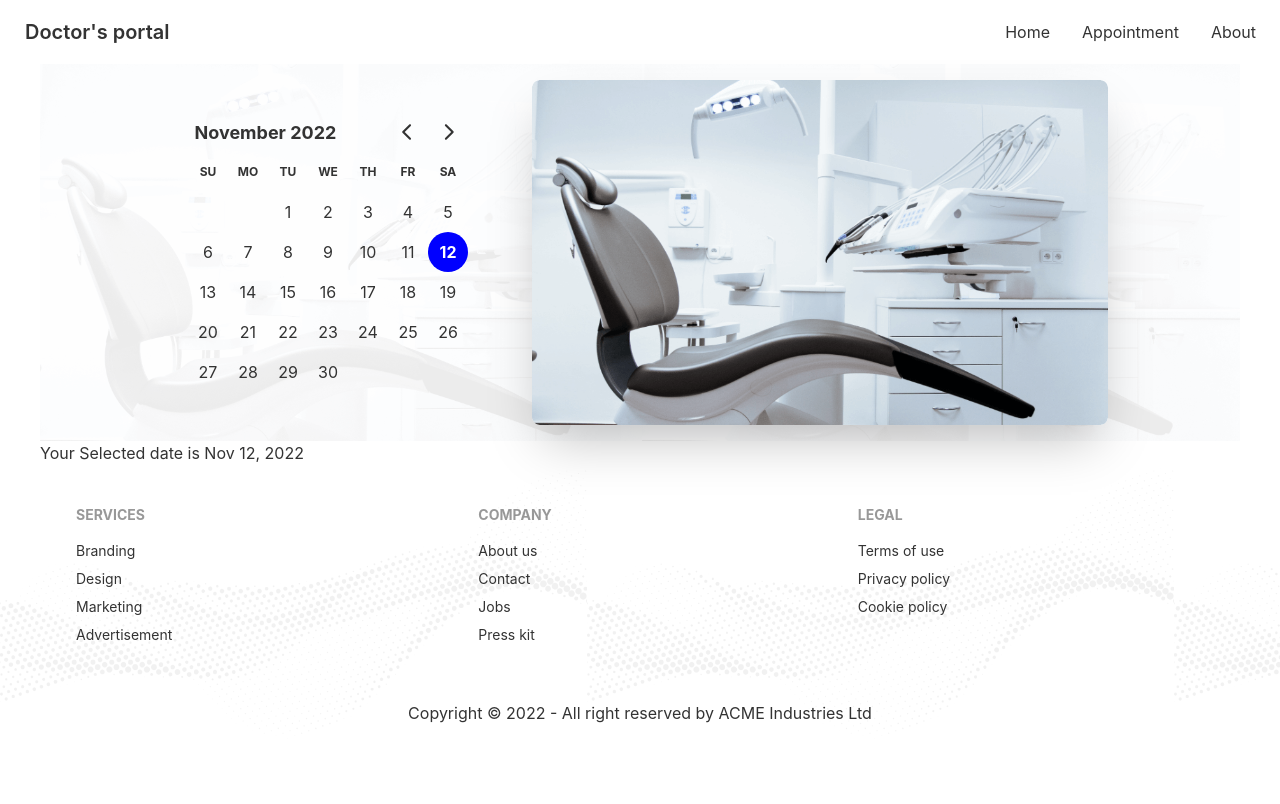
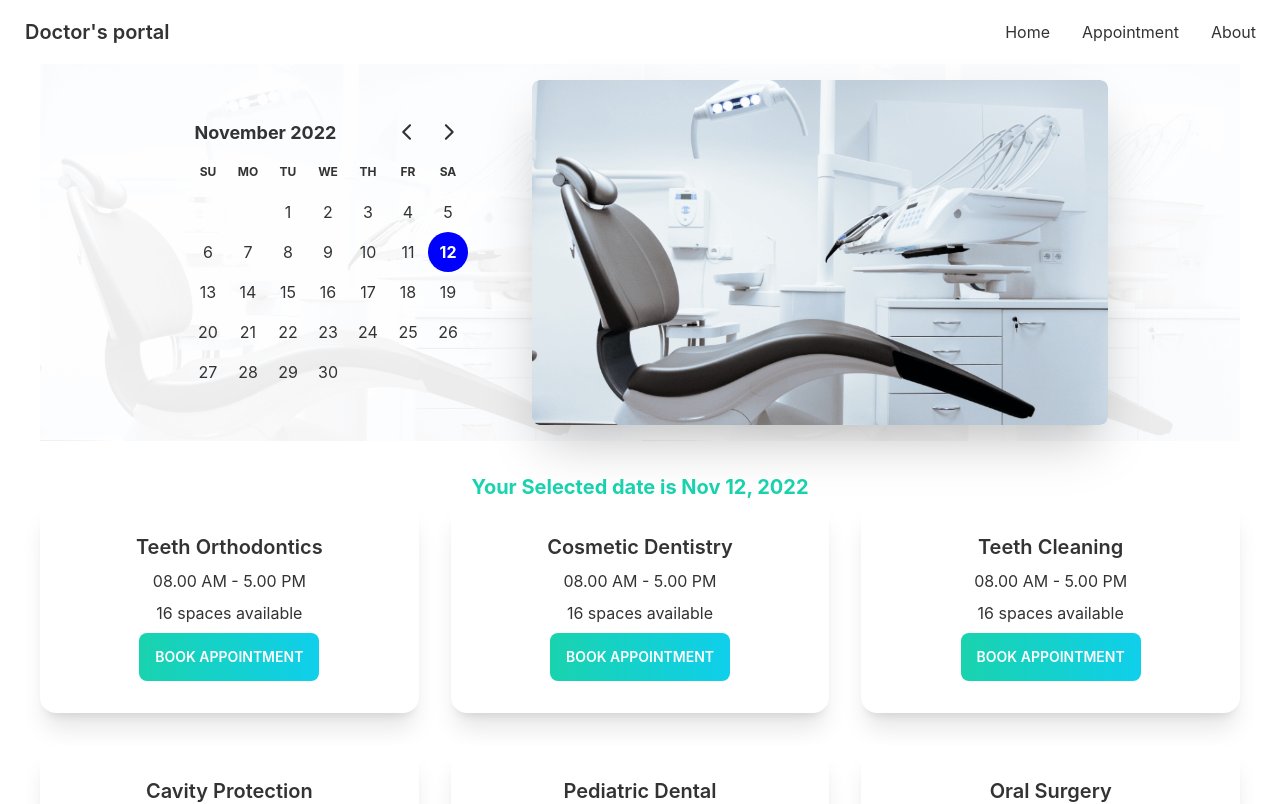
Before and after one commit to ashrafcse3/doctors-portal-client, a React (Create React App) app: page /appointment in a window 1280 px wide. Shown: the top 804 px of the page. Built offline with nearby package versions, Linux system fonts and the light colour scheme.

Commit message:
each appointment card showed

```diff
--- /dev/null
+++ b/public/appointmentOptions.json
@@ -0,0 +1,117 @@
+[
+    {
+        "_id": 1,
+        "name": "Teeth Orthodontics",
+        "slots": [
+            "08.00 AM - 08.30 AM",
+            "08.30 AM - 09.00 AM",
+            "09.00 AM - 9.30 AM",
+            "09.30 AM - 10.00 AM",
+            "10.00 AM - 10.30 AM",
+            "10.30 AM - 11.00 AM",
+            "11.00 AM - 11.30 AM",
+            "11.30 AM - 12.00 AM",
+            "1.00 PM - 1.30 PM",
+            "1.30 PM - 2.00 PM",
+            "2.00 PM - 2.30 PM",
+            "2.30 PM - 3.00 PM",
+            "3.00 PM - 3.30 PM",
+            "3.30 PM - 4.00 PM",
+            "4.00 PM - 4.30 PM",
+            "4.30 PM - 5.00 PM"
+        ]
+    },
+    {
+        "_id": 2,
+        "name": "Cosmetic Dentistry",
+        "slots": [
+            "08.00 AM - 08.30 AM",
+            "08.30 AM - 09.00 AM",
+            "09.00 AM - 9.30 AM",
+            "09.30 AM - 10.00 AM",
+            "10.00 AM - 10.30 AM",
+            "10.30 AM - 11.00 AM",
+            "11.00 AM - 11.30 AM",
+            "11.30 AM - 12.00 AM",
+            "1.00 PM - 1.30 PM",
+            "1.30 PM - 2.00 PM",
+            "2.00 PM - 2.30 PM",
+            "2.30 PM - 3.00 PM",
+            "3.00 PM - 3.30 PM",
+            "3.30 PM - 4.00 PM",
+            "4.00 PM - 4.30 PM",
+            "4.30 PM - 5.00 PM"
+        ]
+    },
+    {
+        "_id": 3,
+        "name": "Teeth Cleaning",
+        "slots": [
+            "08.00 AM - 08.30 AM",
+            "08.30 AM - 09.00 AM",
+            "09.00 AM - 9.30 AM",
+            "09.30 AM - 10.00 AM",
+            "10.00 AM - 10.30 AM",
+            "10.30 AM - 11.00 AM",
+            "11.00 AM - 11.30 AM",
+            "11.30 AM - 12.00 AM",
+            "1.00 PM - 1.30 PM",
+            "1.30 PM - 2.00 PM",
+            "2.00 PM - 2.30 PM",
+            "2.30 PM - 3.00 PM",
+            "3.00 PM - 3.30 PM",
+            "3.30 PM - 4.00 PM",
+            "4.00 PM - 4.30 PM",
+            "4.30 PM - 5.00 PM"
+        ]
+    },
+    {
+        "_id": 4,
+        "name": "Cavity Protection",
+        "slots": [
+            "08.00 AM - 08.30 AM",
+            "08.30 AM - 09.00 AM",
+            "09.00 AM - 9.30 AM",
+            "09.30 AM - 10.00 AM",
+            "10.00 AM - 10.30 AM",
+            "10.30 AM - 11.00 AM",
+            "11.00 AM - 11.30 AM",
+            "11.30 AM - 12.00 AM",
+            "1.00 PM - 1.30 PM",
+            "1.30 PM - 2.00 PM",
+            "2.00 PM - 2.30 PM",
+            "2.30 PM - 3.00 PM",
+            "3.00 PM - 3.30 PM",
+            "3.30 PM - 4.00 PM",
+            "4.00 PM - 4.30 PM",
+            "4.30 PM - 5.00 PM"
+        ]
+    },
+    {
+        "_id": 5,
+        "name": "Pediatric Dental",
+        "slots": []
+    },
+    {
+        "_id": 6,
+        "name": "Oral Surgery",
+        "slots": [
+            "08.00 AM - 08.30 AM",
+            "08.30 AM - 09.00 AM",
+            "09.00 AM - 9.30 AM",
+            "09.30 AM - 10.00 AM",
+            "10.00 AM - 10.30 AM",
+            "10.30 AM - 11.00 AM",
+            "11.00 AM - 11.30 AM",
+            "11.30 AM - 12.00 AM",
+            "1.00 PM - 1.30 PM",
+            "1.30 PM - 2.00 PM",
+            "2.00 PM - 2.30 PM",
+            "2.30 PM - 3.00 PM",
+            "3.00 PM - 3.30 PM",
+            "3.30 PM - 4.00 PM",
+            "4.00 PM - 4.30 PM",
+            "4.30 PM - 5.00 PM"
+        ]
+    }
+]
--- a/src/Pages/Appointment/AvailableAppointments/AvailableAppointments.js
+++ b/src/Pages/Appointment/AvailableAppointments/AvailableAppointments.js
@@ -1,13 +1,32 @@
 import { format } from 'date-fns';
-import React from 'react';
+import React, { useEffect, useState } from 'react';
+import PrimaryH3 from '../../../components/PrimaryH3/PrimaryH3';
+import EachAppointmentCard from './EachAppointmentCard';
 
 const AvailableAppointments = ({ dateSelected }) => {
+    const [appointmentOptions, setAppointmentOptions] = useState([]);
+
+    useEffect(() => {
+        fetch('appointmentOptions.json')
+            .then(res => res.json())
+            .then(data => setAppointmentOptions(data))
+    }, []);
     return (
-        <div>
-            {
-                dateSelected ? `Your Selected date is ${format(dateSelected, 'PP')}` : 'select a date'
+        <div className='mt-8'>
+            <PrimaryH3 extraClass="text-center">
+                {
+                    dateSelected ? `Your Selected date is ${format(dateSelected, 'PP')}` : 'select a date'
 
-            }
+                }
+            </PrimaryH3>
+            <div className='grid grid-cols-1 md:grid-cols-2 lg:grid-cols-3 gap-8'>
+                {
+                    appointmentOptions.map(option => <EachAppointmentCard
+                        key={option._id}
+                        option={option}
+                    ></EachAppointmentCard>)
+                }
+            </div>
         </div>
     );
 };
--- /dev/null
+++ b/src/Pages/Appointment/AvailableAppointments/EachAppointmentCard.js
@@ -0,0 +1,20 @@
+import React from 'react';
+import PrimaryButton from '../../../components/PrimaryButton/PrimaryButton';
+import { getAppointStnEndTime } from '../../../Utilities/getAppointStnEndTime';
+
+const EachAppointmentCard = ({ option: { name, slots } }) => {
+    return (
+        <div className="card bg-base-100 shadow-xl">
+            <div className="card-body items-center text-center">
+                <h2 className="card-title">{name}</h2>
+                <p>{getAppointStnEndTime(slots)}</p>
+                <p>{slots.length} {slots.length > 1 ? 'spaces' : 'space'} available</p>
+                <div className="card-actions">
+                    <PrimaryButton>Book Appointment</PrimaryButton>
+                </div>
+            </div>
+        </div>
+    );
+};
+
+export default EachAppointmentCard;
--- /dev/null
+++ b/src/Utilities/getAppointStnEndTime.js
@@ -0,0 +1,14 @@
+export const getAppointStnEndTime = slots => {
+    if (slots.length > 0) {
+        const startingTimeArray = slots[0].split('-');
+        const startingTime = startingTimeArray[0];
+
+        const endTimeArray = slots[slots.length - 1].split('-');
+        const endTime = endTimeArray[1];
+
+        const fullTimeRange = `${startingTime} - ${endTime}`;
+
+        return fullTimeRange;
+    }
+    return 'No slots available';
+}
--- a/src/components/PrimaryH3/PrimaryH3.js
+++ b/src/components/PrimaryH3/PrimaryH3.js
@@ -1,8 +1,8 @@
 import React from 'react';
 
-const PrimaryH3 = ({ children }) => {
+const PrimaryH3 = ({ children, extraClass }) => {
     return (
-        <h3 className='text-xl text-primary font-bold'>{children}</h3>
+        <h3 className={`text-xl text-primary font-bold ${extraClass}`}>{children}</h3>
     );
 };
 
```
